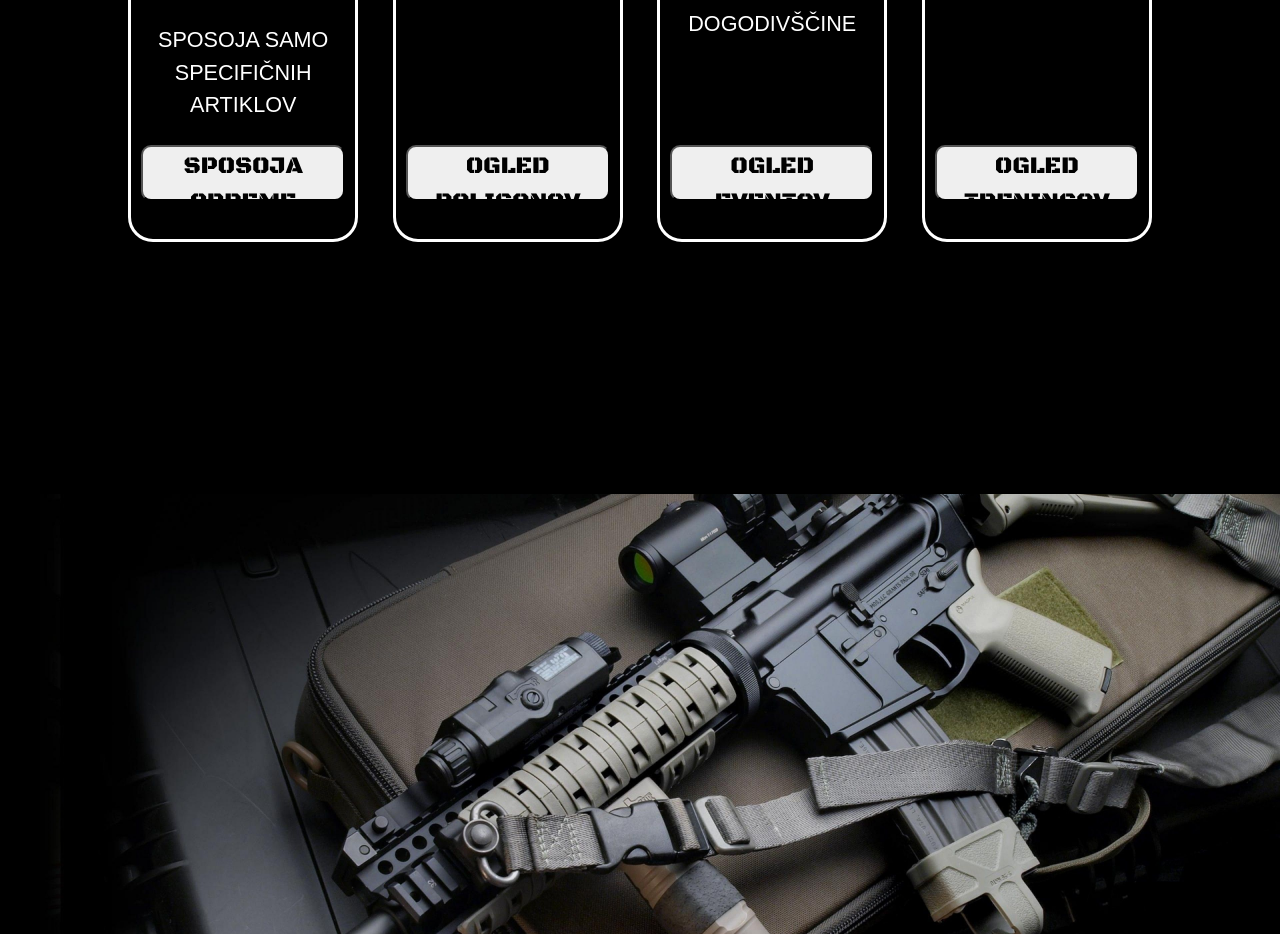
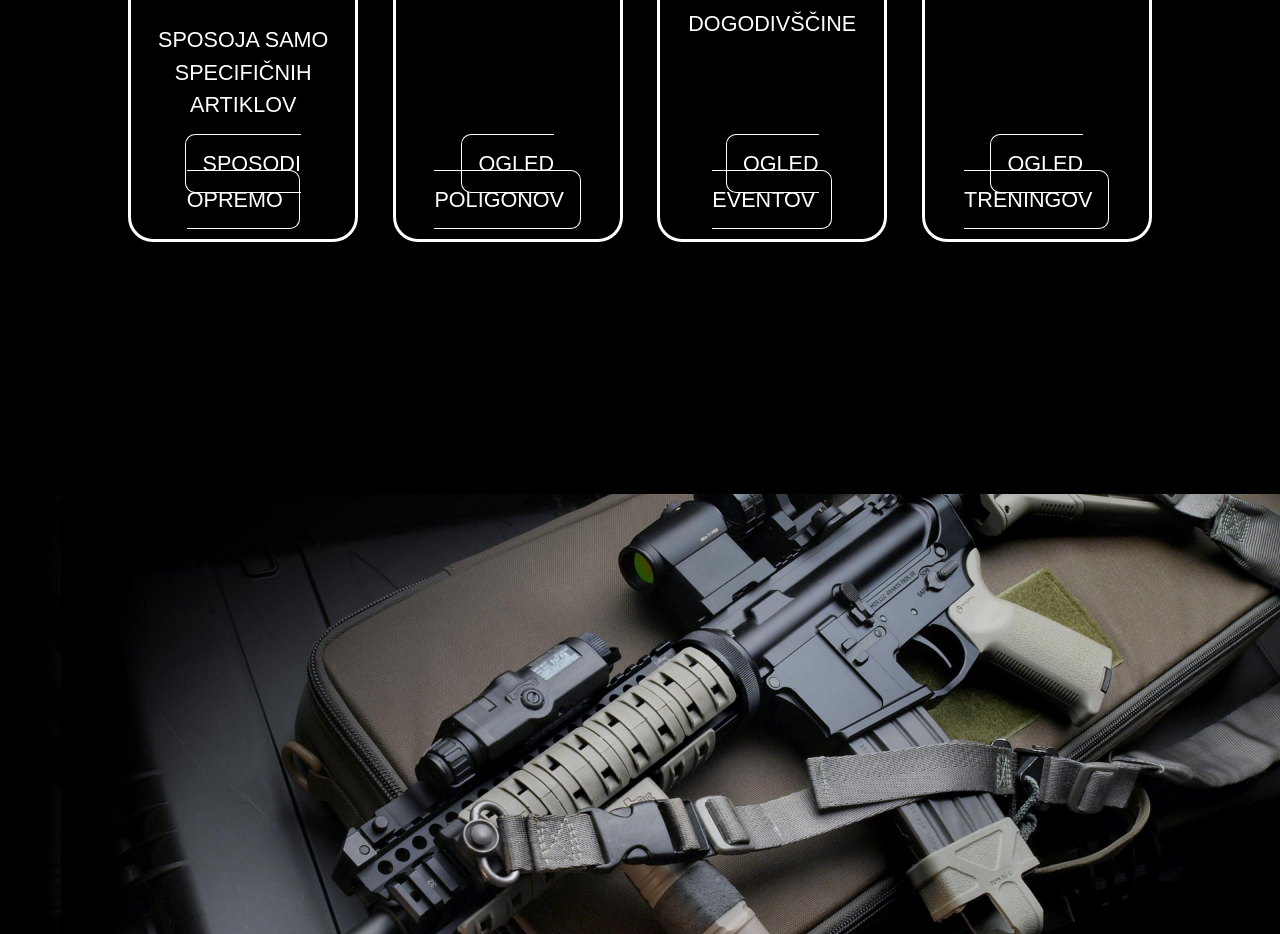
Before and after one commit to bond23869/AirBaseAlpha, a React (Create React App) app: page / in a window 1280 px wide. Shown: the part 5040-5974 px from the top of the page. Built offline with nearby package versions, Linux system fonts and the light colour scheme.

Commit message:
zdj delajo linki do drugih strani na ONAs

```diff
--- a/package.json
+++ b/package.json
@@ -13,6 +13,7 @@
     "photoswipe": "^4.1.3",
     "react": "^17.0.2",
     "react-awesome-slider": "^4.1.0",
+    "react-delay-link": "^1.1.6",
     "react-dom": "^17.0.2",
     "react-photoswipe-gallery": "^1.3.6",
     "react-router-dom": "^5.3.0",
--- a/src/App.js
+++ b/src/App.js
@@ -1,11 +1,13 @@
 import React from "react";
 import { BrowserRouter as Router, Route, Switch } from "react-router-dom";
 import { Navigation, Footer, ONas, Storitve, Kontakt, Poligoni,Oprema,Pravilnik } from "./components";
+import ScrollToTop from "./components/ScrollToTop";
 function App() {
   return (
     <div className="App">
       <Router>
         <Navigation />
+      <ScrollToTop/>
         <Switch>
           <Route path="/" exact component={() => <ONas />} />
           <Route path="/storitve" exact component={() => <Storitve />} />
--- a/src/components/ONas.jsx
+++ b/src/components/ONas.jsx
@@ -10,6 +10,8 @@ import sposoja from "./images/rentGear.jpg";
 import training from "./images/ar-min.jpg";
 import Quote from "./Quote";
 import Maps from "./Maps";
+import { Link, withRouter } from "react-router-dom";
+
 
 function ONas() {
 
@@ -85,7 +87,10 @@ function ONas() {
             <div className="lowerBottom">
             </div>
             <div className="storitveButton">
-                <button className="button">SPOSOJA OPREME</button>
+
+              <Link className="" to="/oprema">
+                SPOSODI OPREMO
+              </Link>
             </div>
           </div>
           <div className="paket">
@@ -98,7 +103,10 @@ function ONas() {
 
             </div>
             <div className="storitveButton">
-                <button className="button">OGLED POLIGONOV</button>
+
+              <Link className="" to="/poligoni">
+                OGLED POLIGONOV
+              </Link>
             </div>
           </div>
           <div className="paket" >
@@ -109,7 +117,10 @@ function ONas() {
               <p>NEPOZABNE DOGODIVŠČINE</p>
             </div>
             <div className="storitveButton">
-                <button className="button">OGLED EVENTOV</button>
+
+              <Link className="" to="/storitve">
+                OGLED EVENTOV
+              </Link>
             </div>
           </div>
           <div className="paket rightBoy">
@@ -121,7 +132,10 @@ function ONas() {
 
             </div>
             <div className="storitveButton">
-                <button className="button">OGLED TRENINGOV</button>
+
+              <Link className="" to="/storitve">
+                OGLED TRENINGOV
+              </Link>
             </div>
           </div>
         </div>
--- /dev/null
+++ b/src/components/ScrollToTop.js
@@ -0,0 +1,17 @@
+import { useEffect } from 'react';
+import { withRouter } from 'react-router-dom';
+
+function ScrollToTop({ history }) {
+  useEffect(() => {
+    const unlisten = history.listen(() => {
+      window.scrollTo(0, 0);
+    });
+    return () => {
+      unlisten();
+    }
+  }, []);
+
+  return (null);
+}
+
+export default withRouter(ScrollToTop);
--- a/src/components/Storitve.jsx
+++ b/src/components/Storitve.jsx
@@ -75,7 +75,10 @@ function Storitve() {
         <p>Več si lahko pogledate na Discordu: </p>
         <p>Rezervirajte svoje mesto!</p>
         </div>
+
+        <div className="discord">
         <DiscordInvite palette="light" guild="846714265738280972"/>
+        </div>
         <div class="buttons">
           <div class="containerButton">
             <a href="https://twitter.com/masuwa1018" class="btn effect01" target="_blank"><span>Rezerviraj</span></a>
--- a/src/index.css
+++ b/src/index.css
@@ -393,7 +393,7 @@ opacity:1;
 }
 
 .paket:hover{
-  transform:scale(1.1)
+  transform:scale(1.05)
 }
 
 .sneakyText{
@@ -441,18 +441,27 @@ border-radius: 25px;;
   height:15%;
   margin-top:auto;
   margin-bottom:auto;
+  font-size:auto;
+
 }
 
-.storitveButton button{
-
+.storitveButton a{
+  font-size:90%;
   transition:0.3s;
   height:60%;
   border-radius:10px;
+  text-decoration:none;
+  color:white;
+  padding:16px;
+  border: 1px solid white;
 
 }
 
-.storitveButton button:hover{
+
+
+.storitveButton a:hover{
   color:#2c699f;
+
 }
 
 
@@ -968,3 +977,8 @@ margin-top:20px;
   font-size: 24px;
   text-align: center;
 }
+
+.discord{
+  margin-left:auto;
+  margin-right:auto;
+}
```
Also changed, not shown: 1 other file (tests, documents, lock files or other folders). Lines whose indentation alone changed are shown as unchanged.
